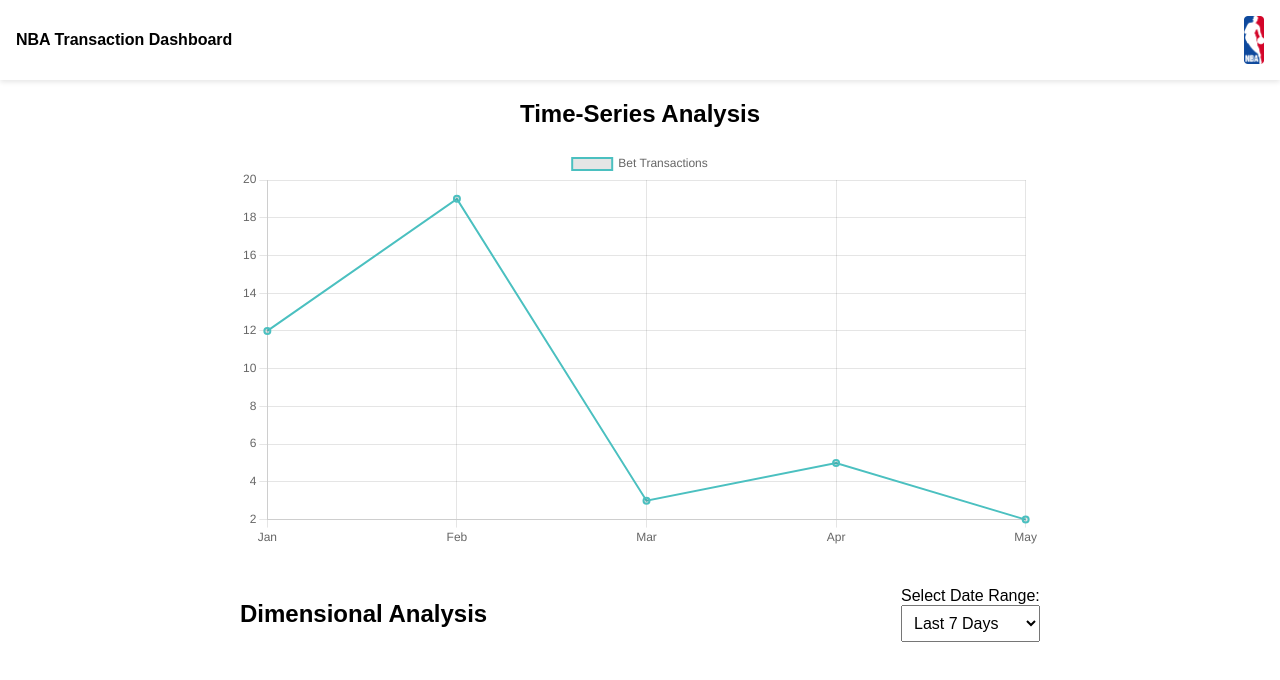
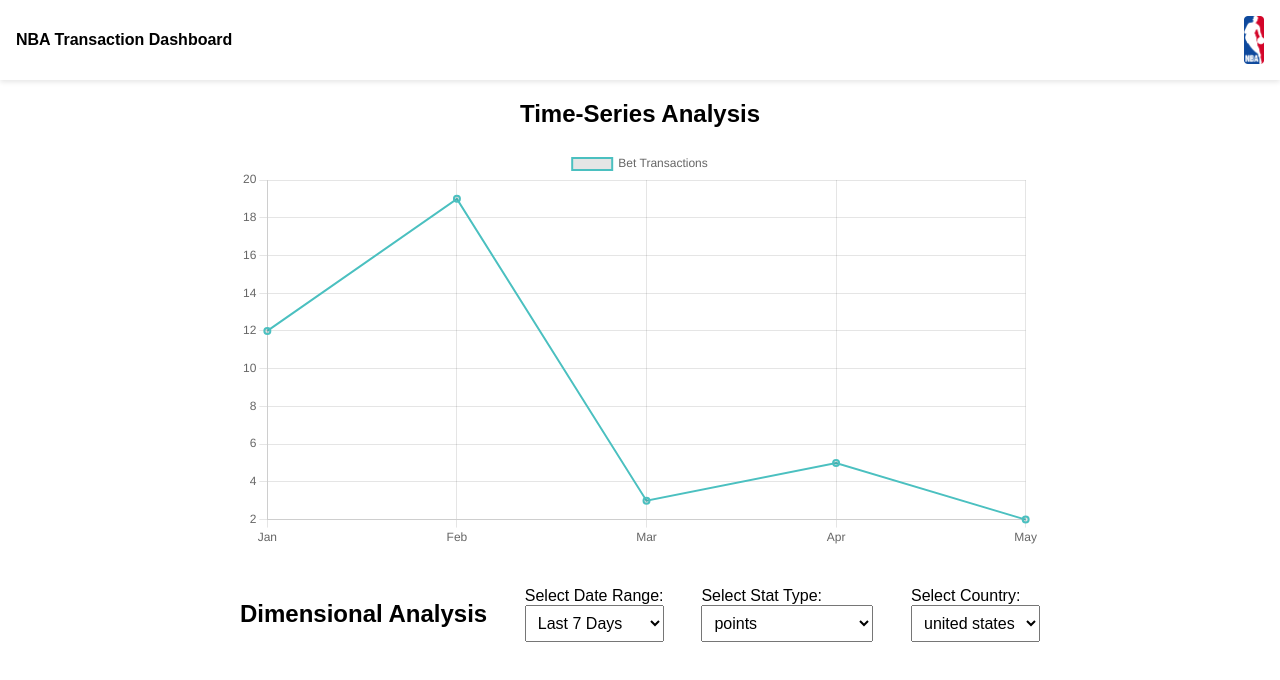
Before and after one commit to npaul007/bet-analytics-dashboard, a React (Create React App) app in the folder frontend/: page / in a window 1280 px wide. Shown: the top 680 px of the page. Built offline with nearby package versions, Linux system fonts and the light colour scheme.

Commit message:
added dimensional analysis categories

```diff
--- a/frontend/src/pages/Home.js
+++ b/frontend/src/pages/Home.js
@@ -44,7 +44,6 @@ export const Home = () => {
     ],
   };
 
-  // Sample data for dropdowns
   const dateRanges = [
     "Last 7 Days",
     "Last 30 Days",
@@ -52,8 +51,28 @@ export const Home = () => {
     "Last 6 Months",
   ];
 
-  // State for selected date range
+  const countries = [
+    "united states",
+    "canada",
+    "brazil",
+    "spain",
+    "gb",
+    "australia",
+  ];
+
+  const statTypes = [
+    "points",
+    "assists",
+    "three made",
+    "rebounds",
+    "double double",
+    "triple double",
+    "assists + rebounds",
+  ];
+
   const [selectedDateRange, setSelectedDateRange] = useState(dateRanges[0]);
+  const [selectedCountry, setSelectedCountry] = useState(countries[0]);
+  const [selectedStateType, setSelectedStatType] = useState(statTypes[0]);
 
   let chart = null;
 
@@ -97,6 +116,40 @@ export const Home = () => {
             ))}
           </Dropdown>
         </div>
+        <div>
+          <label>Select Stat Type:</label>
+          <br />
+          <Dropdown
+            onChange={(e) => {
+              chart && chart.destroy();
+              setSelectedDateRange(e.target.value);
+            }}
+            value={selectedDateRange}
+          >
+            {statTypes.map((st, index) => (
+              <option key={index} value={st}>
+                {st}
+              </option>
+            ))}
+          </Dropdown>
+        </div>
+        <div>
+          <label>Select Country:</label>
+          <br />
+          <Dropdown
+            onChange={(e) => {
+              chart && chart.destroy();
+              setSelectedDateRange(e.target.value);
+            }}
+            value={selectedDateRange}
+          >
+            {countries.map((ct, index) => (
+              <option key={index} value={ct}>
+                {ct}
+              </option>
+            ))}
+          </Dropdown>
+        </div>
       </DimensionalAnalysisSection>
     </Container>
   );
```
